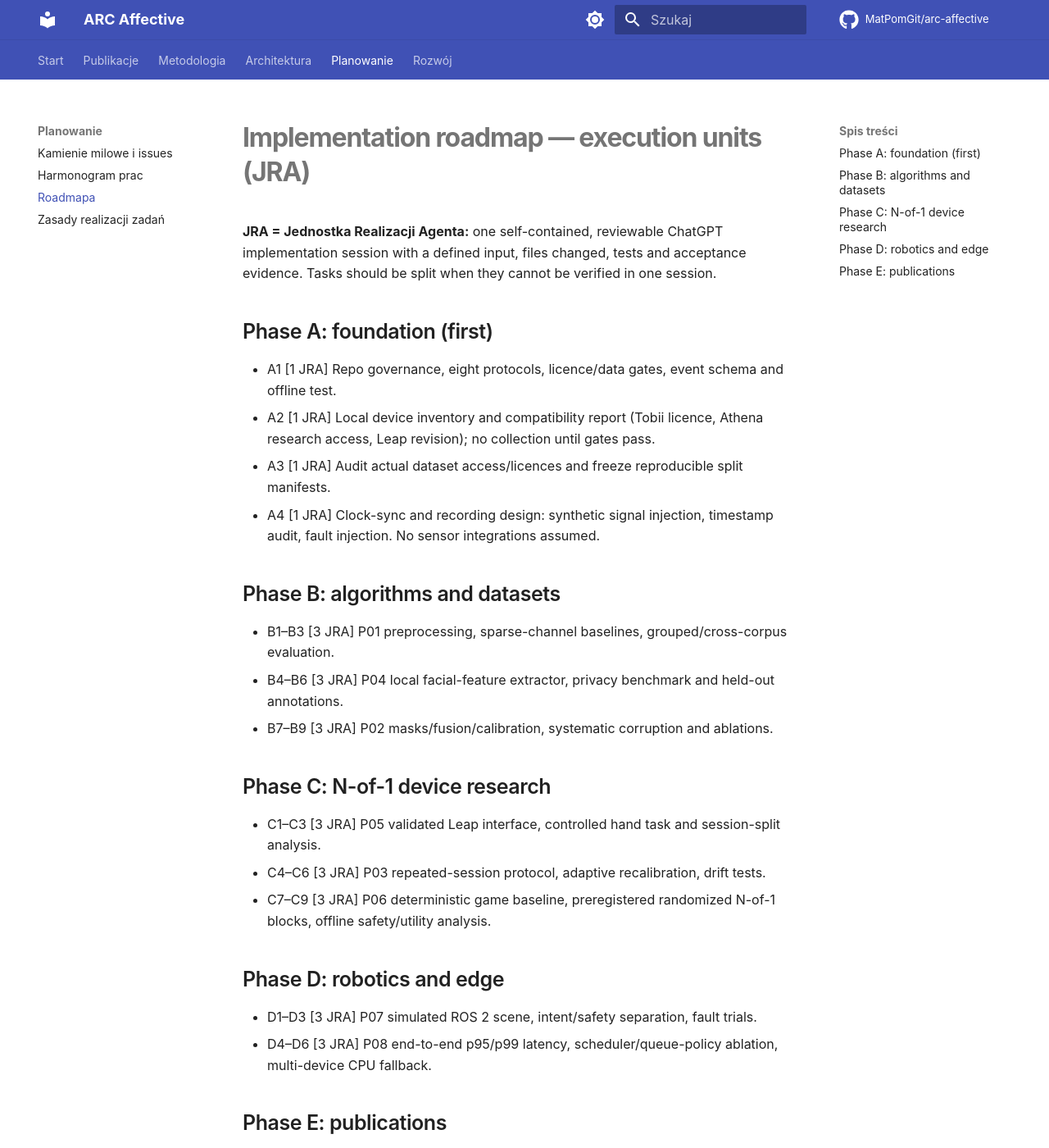
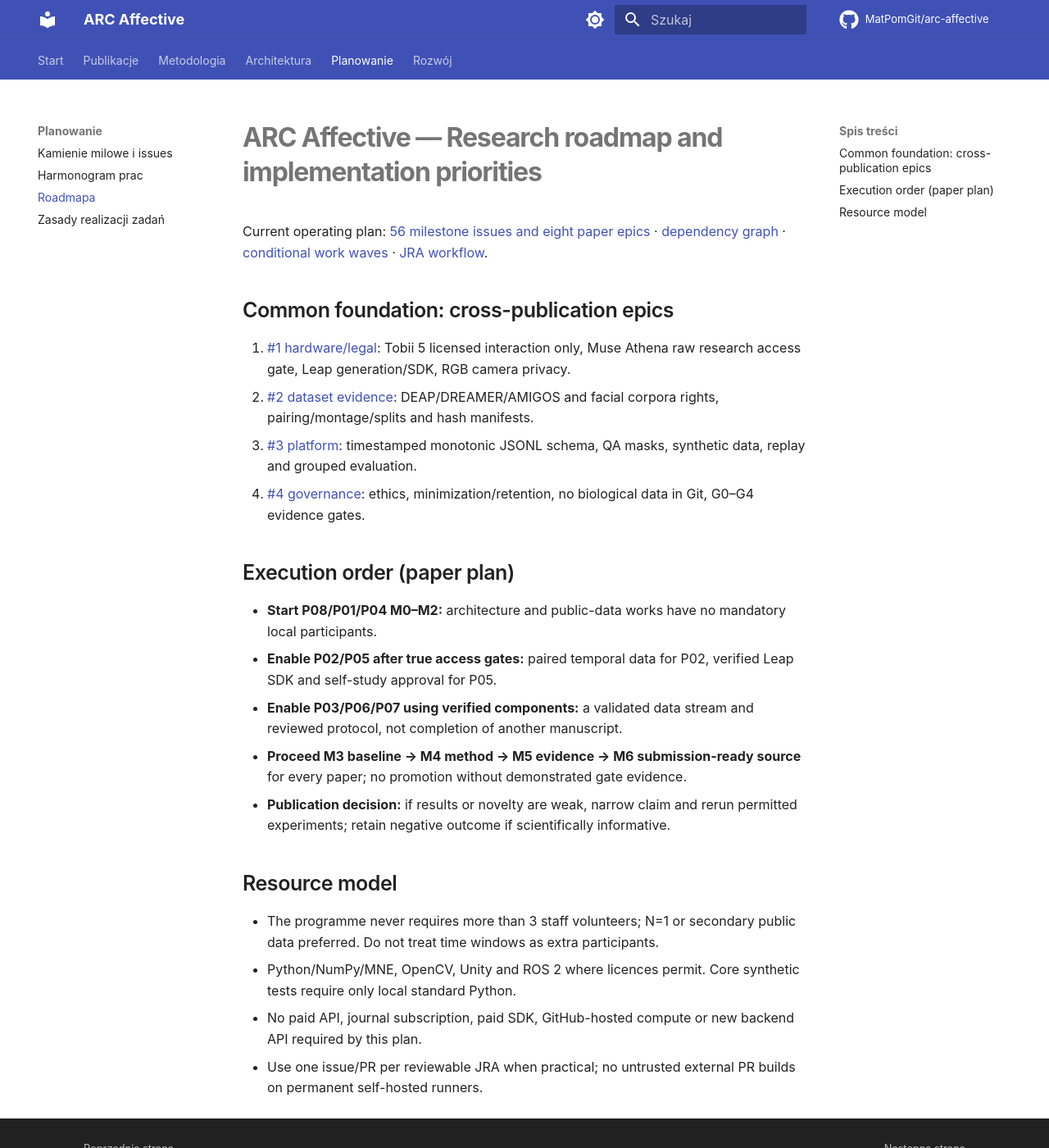
Before and after one commit to MatPomGit/arc-affective, an MkDocs documentation site: the page built from docs/roadmap.md, in a window 1280 px wide and 1400 px high. Shown: the whole window at 82% size. Built offline with MkDocs 1.6.1 and Material for MkDocs 9.7.7, drawn with Linux system fonts in a browser that asks for light colours; comment, search, counter and statistics services are not loaded; some of the changed text lies outside the part shown.

```diff
--- a/docs/roadmap.md
+++ b/docs/roadmap.md
@@ -1,28 +1,22 @@
-# Implementation roadmap — execution units (JRA)
+# ARC Affective — Research roadmap and implementation priorities
 
-**JRA = Jednostka Realizacji Agenta:** one self-contained, reviewable ChatGPT implementation session with a defined input, files changed, tests and acceptance evidence. Tasks should be split when they cannot be verified in one session.
+Current operating plan: [56 milestone issues and eight paper epics](publication-milestones.md) · [dependency graph](research-dependencies.md) · [conditional work waves](research-schedule.md) · [JRA workflow](issue-operating-procedure.md).
 
-## Phase A: foundation (first)
-- A1 [1 JRA] Repo governance, eight protocols, licence/data gates, event schema and offline test.
-- A2 [1 JRA] Local device inventory and compatibility report (Tobii licence, Athena research access, Leap revision); no collection until gates pass.
-- A3 [1 JRA] Audit actual dataset access/licences and freeze reproducible split manifests.
-- A4 [1 JRA] Clock-sync and recording design: synthetic signal injection, timestamp audit, fault injection. No sensor integrations assumed.
+## Common foundation: cross-publication epics
+1. [#1 hardware/legal](https://github.com/MatPomGit/arc-affective/issues/1): Tobii 5 licensed interaction only, Muse Athena raw research access gate, Leap generation/SDK, RGB camera privacy.
+2. [#2 dataset evidence](https://github.com/MatPomGit/arc-affective/issues/2): DEAP/DREAMER/AMIGOS and facial corpora rights, pairing/montage/splits and hash manifests.
+3. [#3 platform](https://github.com/MatPomGit/arc-affective/issues/3): timestamped monotonic JSONL schema, QA masks, synthetic data, replay and grouped evaluation.
+4. [#4 governance](https://github.com/MatPomGit/arc-affective/issues/4): ethics, minimization/retention, no biological data in Git, G0–G4 evidence gates.
 
-## Phase B: algorithms and datasets
-- B1–B3 [3 JRA] P01 preprocessing, sparse-channel baselines, grouped/cross-corpus evaluation.
-- B4–B6 [3 JRA] P04 local facial-feature extractor, privacy benchmark and held-out annotations.
-- B7–B9 [3 JRA] P02 masks/fusion/calibration, systematic corruption and ablations.
+## Execution order (paper plan)
+- **Start P08/P01/P04 M0–M2:** architecture and public-data works have no mandatory local participants.
+- **Enable P02/P05 after true access gates:** paired temporal data for P02, verified Leap SDK and self-study approval for P05.
+- **Enable P03/P06/P07 using verified components:** a validated data stream and reviewed protocol, not completion of another manuscript.
+- **Proceed M3 baseline → M4 method → M5 evidence → M6 submission-ready source** for every paper; no promotion without demonstrated gate evidence.
+- **Publication decision:** if results or novelty are weak, narrow claim and rerun permitted experiments; retain negative outcome if scientifically informative.
 
-## Phase C: N-of-1 device research
-- C1–C3 [3 JRA] P05 validated Leap interface, controlled hand task and session-split analysis.
-- C4–C6 [3 JRA] P03 repeated-session protocol, adaptive recalibration, drift tests.
-- C7–C9 [3 JRA] P06 deterministic game baseline, preregistered randomized N-of-1 blocks, offline safety/utility analysis.
-
-## Phase D: robotics and edge
-- D1–D3 [3 JRA] P07 simulated ROS 2 scene, intent/safety separation, fault trials.
-- D4–D6 [3 JRA] P08 end-to-end p95/p99 latency, scheduler/queue-policy ablation, multi-device CPU fallback.
-
-## Phase E: publications
-Per manuscript: literature/novelty audit, G0–G4 evidence, figures/tables with units, IEEE-style bibliography, artifact availability and limitations. The eight tracks can proceed asynchronously but cannot claim completion based on a paper outline.
-
-**No-cost rule:** do not enable metered GitHub Actions, third-party paid APIs, extra hardware purchases or paid data licences. Work locally or use existing authorized self-hosted infrastructure after safety review.
+## Resource model
+- The programme never requires more than 3 staff volunteers; N=1 or secondary public data preferred. Do not treat time windows as extra participants.
+- Python/NumPy/MNE, OpenCV, Unity and ROS 2 where licences permit. Core synthetic tests require only local standard Python.
+- No paid API, journal subscription, paid SDK, GitHub-hosted compute or new backend API required by this plan.
+- Use one issue/PR per reviewable JRA when practical; no untrusted external PR builds on permanent self-hosted runners.
```
Also changed, not shown: docs/portfolio.md (+1 -0 lines).
